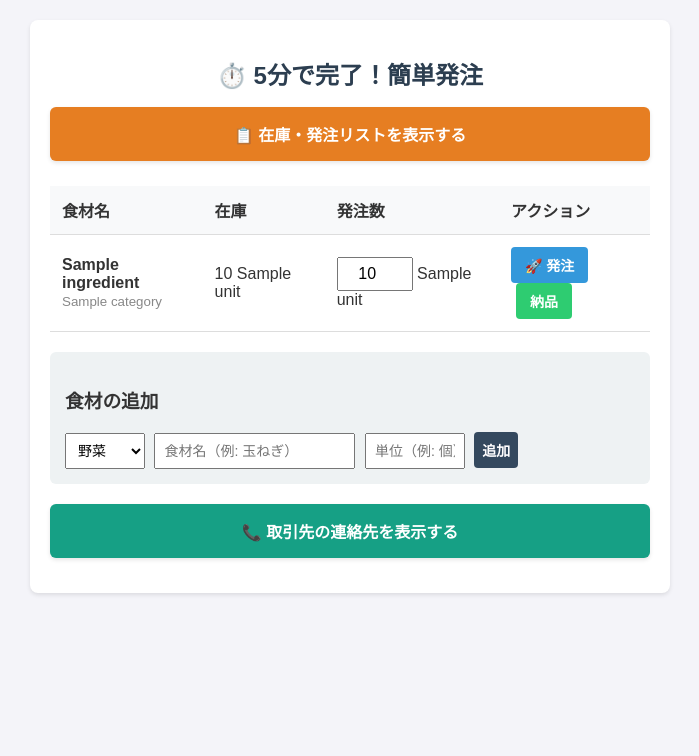
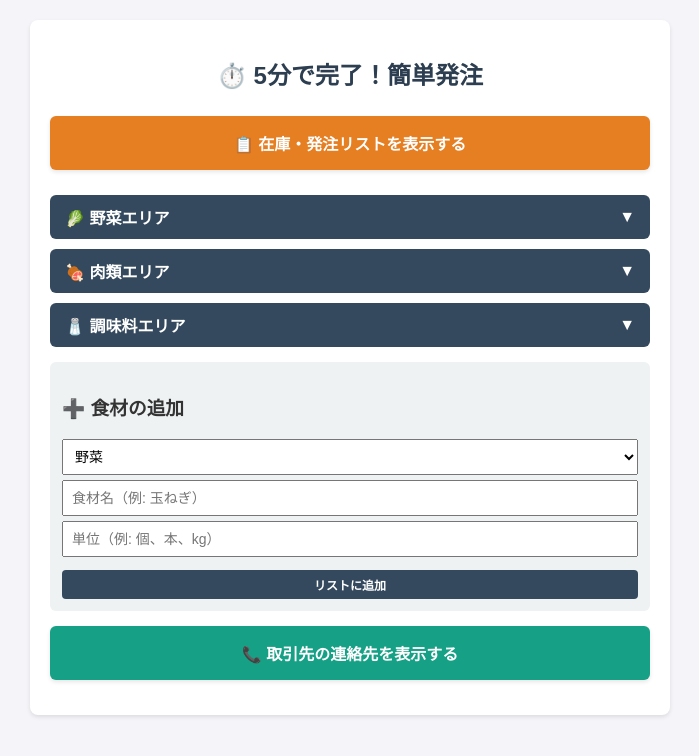
Before and after one commit to taikitaka/restaurant-app, a Flask app: page / in a window 1280 px wide, after a click on "📋 在庫・発注リストを表示する". Shown: the top 756 px of the page, without its empty margins (290-989 px from the left). Run offline with Flask 3, Linux system fonts and the light colour scheme; a database or web service that is not in the repository returns one stand-in record (values such as "Sample title"); some libraries are stand-ins or nearby versions.

Commit message:
add category accordion and compact table

```diff
--- a/templates/index.html
+++ b/templates/index.html
@@ -7,18 +7,9 @@
     <style>
         body { font-family: sans-serif; margin: 20px; background-color: #f4f4f9; color: #333; }
         .container { max-width: 600px; margin: 0 auto; background: white; padding: 20px; border-radius: 8px; box-shadow: 0 2px 4px rgba(0,0,0,0.1); }
-        h1 { text-align: center; font-size: 24px; color: #2c3e50; }
-        .add-form { background: #eef2f3; padding: 15px; border-radius: 6px; margin-top: 20px; margin-bottom: 20px; }
-        .add-form input, .add-form select, .add-form button { padding: 8px; margin-right: 5px; font-size: 14px; }
-        table { width: 100%; border-collapse: collapse; margin-top: 10px; }
-        th, td { padding: 12px; text-align: left; border-bottom: 1px solid #ddd; }
-        th { background-color: #f8f9fa; }
-        .qty-input { width: 60px; text-align: center; padding: 6px; font-size: 16px; }
-        .btn { padding: 8px 14px; border: none; border-radius: 4px; cursor: pointer; font-weight: bold; font-size: 14px; }
-        .btn-order { background-color: #3498db; color: white; }
-        .btn-deliver { background-color: #2ecc71; color: white; margin-left: 5px; }
-        .btn-add { background-color: #34495e; color: white; }
+        h1 { text-align: center; font-size: 24px; color: #2c3e50; margin-bottom: 25px; }
 
+        /* 全体開閉用の大きなボタン */
         .btn-toggle {
             width: 100%;
             padding: 15px;
@@ -32,12 +23,50 @@
             margin-bottom: 15px;
             box-shadow: 0 2px 4px rgba(0,0,0,0.1);
         }
-        .btn-toggle-contact {
-            background-color: #16a085;
+        .btn-toggle-contact { background-color: #16a085; }
+        .hidden-list { display: none; }
+
+        /* 📁 カテゴリごとのアコーディオン（ヘッダー） */
+        .accordion-header {
+            background-color: #34495e;
+            color: white;
+            padding: 10px 15px;
+            margin-top: 10px;
+            border-radius: 6px;
+            cursor: pointer;
+            font-weight: bold;
+            display: flex;
+            justify-content: space-between;
+            align-items: center;
         }
-        .hidden-list {
+        .accordion-header:hover { background-color: #2c3e50; }
+
+        /* アコーディオンの中身（デフォルトは非表示） */
+        .accordion-content {
             display: none;
+            padding: 5px 0;
+            border: 1px solid #ddd;
+            border-top: none;
+            border-radius: 0 0 6px 6px;
+            background: #fff;
+            margin-bottom: 10px;
         }
+        /* 最初から開いておきたい場合などの調整用クラス */
+        .show { display: block; }
+
+        /* テーブルをよりコンパクトに */
+        table { width: 100%; border-collapse: collapse; font-size: 14px; }
+        th, td { padding: 8px 10px; text-align: left; border-bottom: 1px solid #eee; }
+        th { background-color: #f8f9fa; color: #666; font-size: 12px; }
+
+        .qty-input { width: 50px; text-align: center; padding: 4px; font-size: 15px; }
+        .btn { padding: 6px 10px; border: none; border-radius: 4px; cursor: pointer; font-weight: bold; font-size: 12px; }
+        .btn-order { background-color: #3498db; color: white; }
+        .btn-deliver { background-color: #2ecc71; color: white; margin-left: 3px; }
+        .btn-add { background-color: #34495e; color: white; width: 100%; margin-top: 8px; box-sizing: border-box; }
+
+        .add-form { background: #eef2f3; padding: 12px; border-radius: 6px; margin: 15px 0; }
+        .add-form input, .add-form select { padding: 8px; font-size: 14px; margin-bottom: 5px; width: 100%; box-sizing: border-box; }
     </style>
 </head>
 <body>
@@ -48,29 +77,22 @@
     <button type="button" class="btn-toggle" onclick="toggleSection('list-container')">📋 在庫・発注リストを表示する</button>
 
     <div id="list-container" class="hidden-list">
+
+        <div class="accordion-header" onclick="toggleAccordion('content-vegetable')">
+            <span>🥬 野菜エリア</span>
+            <span class="arrow">▼</span>
+        </div>
+        <div id="content-vegetable" class="accordion-content">
             <table>
-            <thead>
+                <thead><tr><th>食材名</th><th>在庫</th><th>発注</th><th>操作</th></tr></thead>
+                <tbody>
+                    {% for item in ingredients if item.category == '野菜' %}
                     <tr>
-                    <th>食材名</th>
-                    <th>在庫</th>
-                    <th>発注数</th>
-                    <th>アクション</th>
-                </tr>
-            </thead>
-            <tbody>
-                {% for item in ingredients %}
-                <tr>
+                        <td><strong>{{ item.name }}</strong></td>
+                        <td>{{ item.stock }}{{ item.unit }}</td>
+                        <td><input type="number" id="qty-{{ item.id }}" value="{{ item.order_qty }}" class="qty-input" min="0"></td>
                         <td>
-                        <strong>{{ item.name }}</strong><br>
-                        <small style="color: #888;">{{ item.category }}</small>
-                    </td>
-                    <td>{{ item.stock }} {{ item.unit }}</td>
-                    <td>
-                        <input type="number" id="qty-{{ item.id }}" value="{{ item.order_qty }}" class="qty-input" min="0"> {{ item.unit }}
-                    </td>
-                    <td>
-                        <button type="button" class="btn btn-order" onclick="shareOrder('{{ item.name }}', '{{ item.id }}', '{{ item.unit }}')">🚀 発注</button>
-
+                            <button type="button" class="btn btn-order" onclick="shareOrder('{{ item.name }}', '{{ item.id }}', '{{ item.unit }}')">🚀</button>
                             <form action="/action/{{ item.id }}" method="POST" style="display: inline;">
                                 <input type="hidden" name="order_qty" value="1">
                                 <button type="submit" name="action_type" value="deliver" class="btn btn-deliver">納品</button>
@@ -80,9 +102,62 @@
                     {% endfor %}
                 </tbody>
             </table>
+        </div>
+
+        <div class="accordion-header" onclick="toggleAccordion('content-meat')">
+            <span>🍖 肉類エリア</span>
+            <span class="arrow">▼</span>
+        </div>
+        <div id="content-meat" class="accordion-content">
+            <table>
+                <thead><tr><th>食材名</th><th>在庫</th><th>発注</th><th>操作</th></tr></thead>
+                <tbody>
+                    {% for item in ingredients if item.category == '肉類' %}
+                    <tr>
+                        <td><strong>{{ item.name }}</strong></td>
+                        <td>{{ item.stock }}{{ item.unit }}</td>
+                        <td><input type="number" id="qty-{{ item.id }}" value="{{ item.order_qty }}" class="qty-input" min="0"></td>
+                        <td>
+                            <button type="button" class="btn btn-order" onclick="shareOrder('{{ item.name }}', '{{ item.id }}', '{{ item.unit }}')">🚀</button>
+                            <form action="/action/{{ item.id }}" method="POST" style="display: inline;">
+                                <input type="hidden" name="order_qty" value="1">
+                                <button type="submit" name="action_type" value="deliver" class="btn btn-deliver">納品</button>
+                            </form>
+                        </td>
+                    </tr>
+                    {% endfor %}
+                </tbody>
+            </table>
+        </div>
+
+        <div class="accordion-header" onclick="toggleAccordion('content-seasoning')">
+            <span>🧂 調味料エリア</span>
+            <span class="arrow">▼</span>
+        </div>
+        <div id="content-seasoning" class="accordion-content">
+            <table>
+                <thead><tr><th>食材名</th><th>在庫</th><th>発注</th><th>操作</th></tr></thead>
+                <tbody>
+                    {% for item in ingredients if item.category == '調味料' %}
+                    <tr>
+                        <td><strong>{{ item.name }}</strong></td>
+                        <td>{{ item.stock }}{{ item.unit }}</td>
+                        <td><input type="number" id="qty-{{ item.id }}" value="{{ item.order_qty }}" class="qty-input" min="0"></td>
+                        <td>
+                            <button type="button" class="btn btn-order" onclick="shareOrder('{{ item.name }}', '{{ item.id }}', '{{ item.unit }}')">🚀</button>
+                            <form action="/action/{{ item.id }}" method="POST" style="display: inline;">
+                                <input type="hidden" name="order_qty" value="1">
+                                <button type="submit" name="action_type" value="deliver" class="btn btn-deliver">納品</button>
+                            </form>
+                        </td>
+                    </tr>
+                    {% endfor %}
+                </tbody>
+            </table>
+        </div>
 
         <div class="add-form">
-            <h3>食材の追加</h3>
+            <h3>➕ 食材の追加</h3>
             <form action="/add" method="POST">
                 <select name="category">
                     <option value="野菜">野菜</option>
@@ -90,8 +165,8 @@
                     <option value="調味料">調味料</option>
                 </select>
                 <input type="text" name="name" placeholder="食材名（例: 玉ねぎ）" required>
-                <input type="text" name="unit" placeholder="単位（例: 個）" style="width: 80px;" required>
-                <button type="submit" class="btn btn-add">追加</button>
+                <input type="text" name="unit" placeholder="単位（例: 個、本、kg）" required>
+                <button type="submit" class="btn btn-add">リストに追加</button>
             </form>
         </div>
     </div>
@@ -100,23 +175,13 @@
 
     <div id="contact-container" class="hidden-list">
         <table>
-            <thead>
-                <tr>
-                    <th>取引先名</th>
-                    <th>電話番号</th>
-                    <th>メモ（担当者・LINE等）</th>
-                </tr>
-            </thead>
+            <thead><tr><th>取引先名</th><th>電話番号</th><th>メモ</th></tr></thead>
             <tbody>
                 {% for contact in contacts %}
                 <tr>
                     <td><strong>{{ contact.name }}</strong></td>
                     <td>
-                        {% if contact.phone %}
-                            <a href="tel:{{ contact.phone }}">{{ contact.phone }}</a>
-                        {% else %}
-                            <span style="color: #ccc;">未登録</span>
-                        {% endif %}
+                        {% if contact.phone %}<a href="tel:{{ contact.phone }}">{{ contact.phone }}</a>{% else %}<span style="color: #ccc;">未登録</span>{% endif %}
                     </td>
                     <td><small style="color: #555;">{{ contact.note or '' }}</small></td>
                 </tr>
@@ -125,27 +190,35 @@
         </table>
 
         <div class="add-form">
-            <h3>取引先の追加</h3>
+            <h3>➕ 取引先の追加</h3>
             <form action="/add_contact" method="POST">
-                <input type="text" name="name" placeholder="取引先名（例: 〇〇八百屋）" required style="width: 140px;">
-                <input type="tel" name="phone" placeholder="電話番号" style="width: 110px;">
-                <input type="text" name="note" placeholder="メモ（LINEリンクなど）" style="width: 150px;">
-                <button type="submit" class="btn btn-add">登録</button>
+                <input type="text" name="name" placeholder="取引先名（例: 〇〇八百屋）" required>
+                <input type="tel" name="phone" placeholder="電話番号">
+                <input type="text" name="note" placeholder="メモ（LINEリンクなど）">
+                <button type="submit" class="btn btn-add">連絡先を登録</button>
             </form>
         </div>
     </div>
 </div>
 
 <script>
+// 大きなセクションの開閉
 function toggleSection(elementId) {
     var container = document.getElementById(elementId);
-    if (container.classList.contains('hidden-list')) {
-        container.classList.remove('hidden-list');
+    container.classList.toggle('hidden-list');
+}
+
+// 📁 カテゴリごとのアコーディオン開閉（新機能！）
+function toggleAccordion(contentId) {
+    var content = document.getElementById(contentId);
+    if (content.style.display === "block") {
+        content.style.display = "none";
     } else {
-        container.classList.add('hidden-list');
+        content.style.display = "block";
     }
 }
 
+// シェア・発注機能
 function shareOrder(name, id, unit) {
     var qtyInput = document.getElementById('qty-' + id);
     var qty = qtyInput ? qtyInput.value : 0;
@@ -158,15 +231,11 @@ function shareOrder(name, id, unit) {
     var textMessage = "【発注依頼】\n以下の食材の発注をお願いします。\n\n・" + name + " ： " + qty + " " + unit + "\n\nよろしくお願いします。";
 
     if (navigator.share) {
-        navigator.share({
-            title: '食材発注',
-            text: textMessage
-        })
-        .then(() => console.log('シェア成功！'))
+        navigator.share({ title: '食材発注', text: textMessage })
         .catch((error) => console.log('シェアキャンセル', error));
     } else {
         navigator.clipboard.writeText(textMessage).then(function() {
-            alert('このブラウザは直接シェアに対応していません。\n発注文章をコピーしましたので、LINE等に貼り付けてください！\n\n' + textMessage);
+            alert('発注文章をコピーしました！LINE等に貼り付けてください。\n\n' + textMessage);
         });
     }
 }
```
Lines whose indentation alone changed are shown as unchanged.
